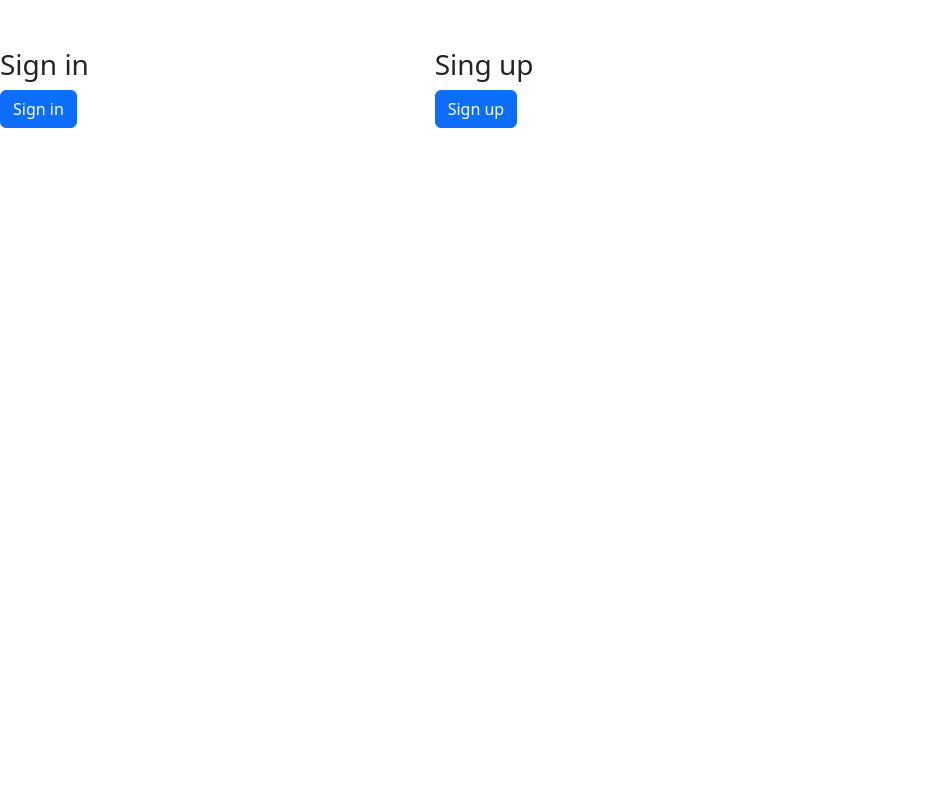
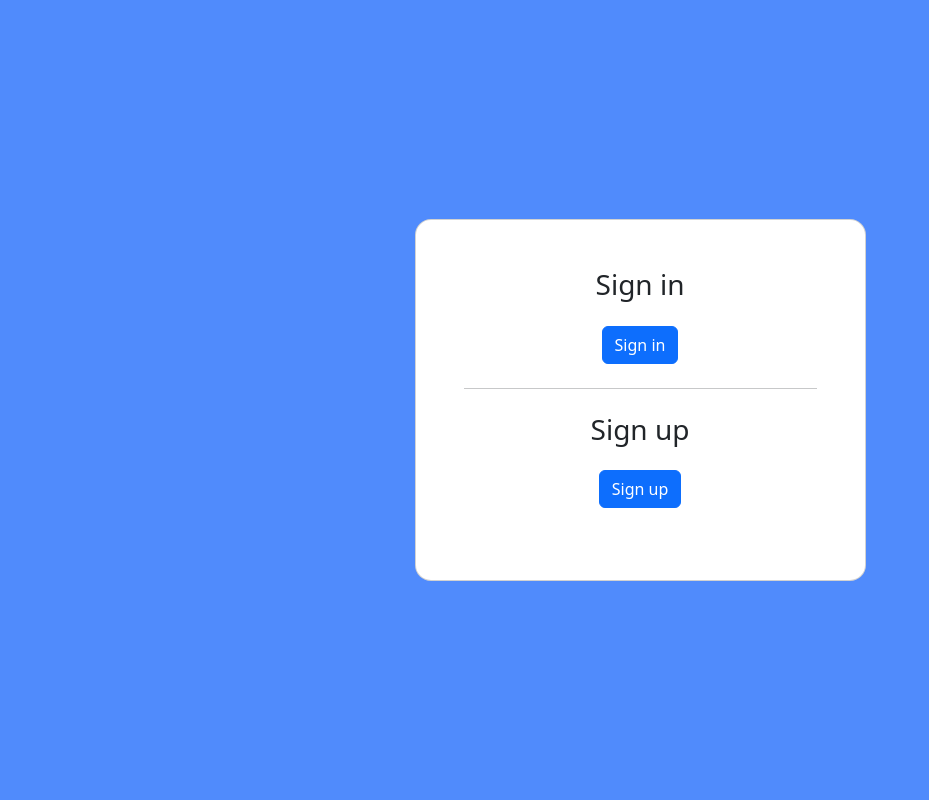
Before and after one commit to karlbernaldez/Fingerprint-Door-Lock, a Flask app: page / in a window 1280 px wide. Shown: the whole page, without its empty margins (0-929 px from the left). Run offline with Flask 2, Linux system fonts and the light colour scheme.

Commit message:
Code refactor

```diff
--- a/templates/base.html
+++ b/templates/base.html
@@ -12,11 +12,11 @@
 <body>
 {% with messages = get_flashed_messages() %}
 	{% if messages %}
-		<ul class=flashes>
-			{% for message in messages %}
-				<li>{{ message }}</li>
-			{% endfor %}
-		</ul>
+		{% for message in messages %}
+			<div class="alert alert-primary" role="alert">
+				{{ message }}
+			</div>
+		{% endfor %}
 	{% endif %}
 {% endwith %}
 
--- a/templates/index.html
+++ b/templates/index.html
@@ -1,14 +1,28 @@
 {% extends "base.html" %}
 
 {% block content %}
-    <div class="row">
-        <div class="col-md-4">
-            <h3 class="mt-5">Sign in</h3>
-	        <a class="btn btn-primary" href="{{ url_for('login') }}">Sign in</a>
-        </div>
-        <div class="col-md-4">
-            <h3 class="mt-5">Sing up</h3>
-	        <a class="btn btn-primary" href="{{ url_for('register') }}">Sign up</a>
-        </div>
-    </div>
+	<section class="vh-100" style="background-color: #508bfc;">
+		<div class="container h-100">
+			<div class="row d-flex justify-content-center align-items-center h-100">
+				<div class="col-12 col-md-8 col-lg-6 col-xl-5">
+					<div class="card shadow-2-strong" style="border-radius: 1rem;">
+						<div class="card-body p-5 text-center">
+
+							<h3 class="mb-4">Sign in</h3>
+							<div class="form-outline mb-4">
+								<a class="btn btn-primary" href="{{ url_for('login') }}">Sign in</a>
+							</div>
+
+							<hr class="my-4">
+							<h3 class="mb-4">Sign up</h3>
+							<div class="form-outline mb-4">
+								<a class="btn btn-primary" href="{{ url_for('register') }}">Sign up</a>
+							</div>
+						</div>
+					</div>
+				</div>
+			</div>
+		</div>
+	</section>
+
 {% endblock %}
```
